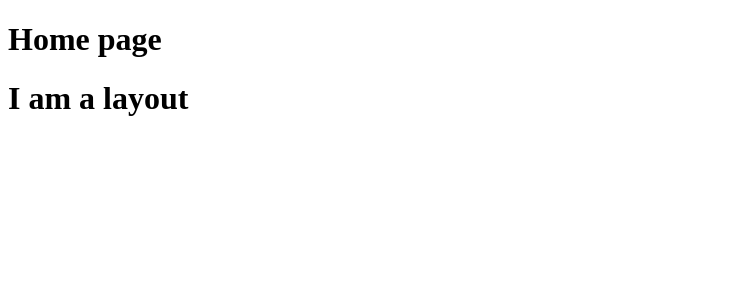
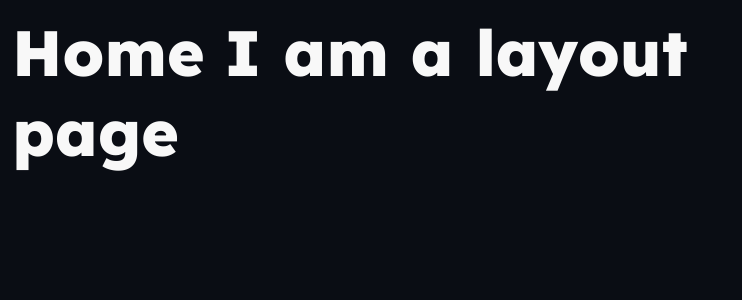
Before and after one commit to xisxis13/XD-Beats-noback, a Vue app in the folder xd-beats/: page / in a window 1280 px wide. Shown: the top 300 px of the page, without its empty margins (0-742 px from the left). Built offline with nearby package versions, Linux system fonts and the light colour scheme.

Commit message:
add page layout + common style + font

```diff
--- a/xd-beats/src/App.vue
+++ b/xd-beats/src/App.vue
@@ -1,5 +1,7 @@
 <script setup>
 import { RouterView } from 'vue-router'
+import('./assets/style/font.css');
+import('./assets/style/common.css');
 </script>
 
 <template>
--- /dev/null
+++ b/xd-beats/src/assets/style/common.css
@@ -0,0 +1,21 @@
+:root {
+  --background: #0A0D14;
+  --box: #1F2226;
+  --orange: #FF6538;
+  --light-orange: rgba(255, 101, 56, 0.3);
+  --very-light-orange: rgba(255, 101, 56, 0.1);
+  --white: #F8F8F8;
+  --light-content: rgba(248, 248, 248, 0.5);
+  --very-light-content: rgba(248, 248, 248, 0.15);
+}
+
+*, *::before, *::after {
+  margin: 0;
+  padding: 0;
+  box-sizing: border-box;
+}
+
+.box {
+  border-radius: 20px;
+  background-color: var(--box);
+}
--- /dev/null
+++ b/xd-beats/src/assets/style/font.css
@@ -0,0 +1,75 @@
+/* Lexend Deca */
+@import url('https://fonts.googleapis.com/css2?family=Lexend+Deca:wght@100..900&display=swap');
+
+
+/* NEW SIZE */
+/*
+-> h1 : extrabold 64px
+-> h2 : bold 32px
+-> h3 : bold 24px
+-> h4 : medium 16px
+-> h5 : medium 14px
+-> h6 : regular 14px
+-> p : medium 13px (ou regular)
+*/
+
+h1,
+h2,
+h3,
+h4,
+h5,
+h6,
+p {
+    font-family: "Lexend Deca", serif;
+    font-optical-sizing: auto;
+    font-style: normal;
+    color: var(--white);
+}
+
+.light {
+    color: var(--light-content);
+}
+
+h1 {
+    font-weight: 800;
+    /* font-size: 64px; */
+    font-size: 4rem;
+}
+
+h2 {
+    font-weight: 700;
+    /* font-size: 32px; */
+    font-size: 2rem;
+}
+
+h3 {
+    font-weight: 700;
+    /* font-size: 20px; */
+    font-size: 1.5rem;
+}
+
+h4,
+.tracks-title {
+    font-weight: 500;
+    /* font-size: 16px; */
+    font-size: 1rem;
+}
+
+h5 {
+    font-weight: 500;
+    /* font-size: 14px; */
+    font-size: 0.875rem;
+}
+
+h6,
+.tracks-table-artists {
+    font-weight: 400;
+    /* font-size: 14px; */
+    font-size: 0.875rem;
+}
+
+p {
+    font-weight: 400;
+    /* font-size: 13px; */
+    font-size: 0.8125rem;
+}
--- a/xd-beats/src/layouts/PageLayout.vue
+++ b/xd-beats/src/layouts/PageLayout.vue
@@ -6,3 +6,26 @@ import { RouterView } from 'vue-router'
   <RouterView />
   <h1>I am a layout</h1>
 </template>
+
+<style>
+#app {
+  display: grid;
+  grid-template-areas:
+  "menu search settings"
+  "menu main now"
+  "menu player player";
+  grid-template-columns: 200px 1fr 250px;
+  grid-template-rows: 56px 1fr 90px;
+  column-gap: 12px;
+  row-gap: 12px;
+
+  padding: 12px;
+  width: 100vw;
+  height: 100vh;
+
+  background-color: var(--background);
+  color: var(--white);
+
+  overflow: hidden;
+}
+</style>
```
